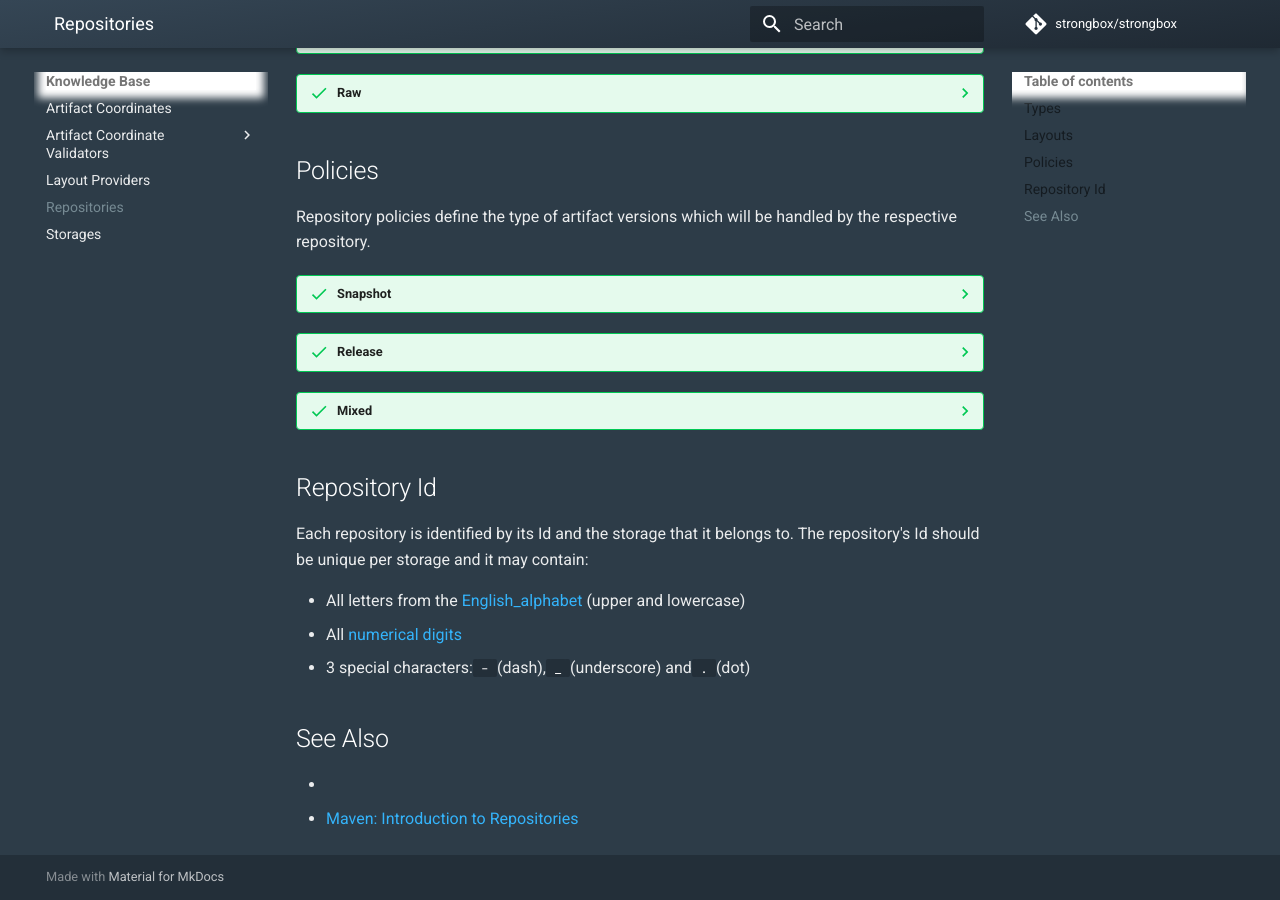
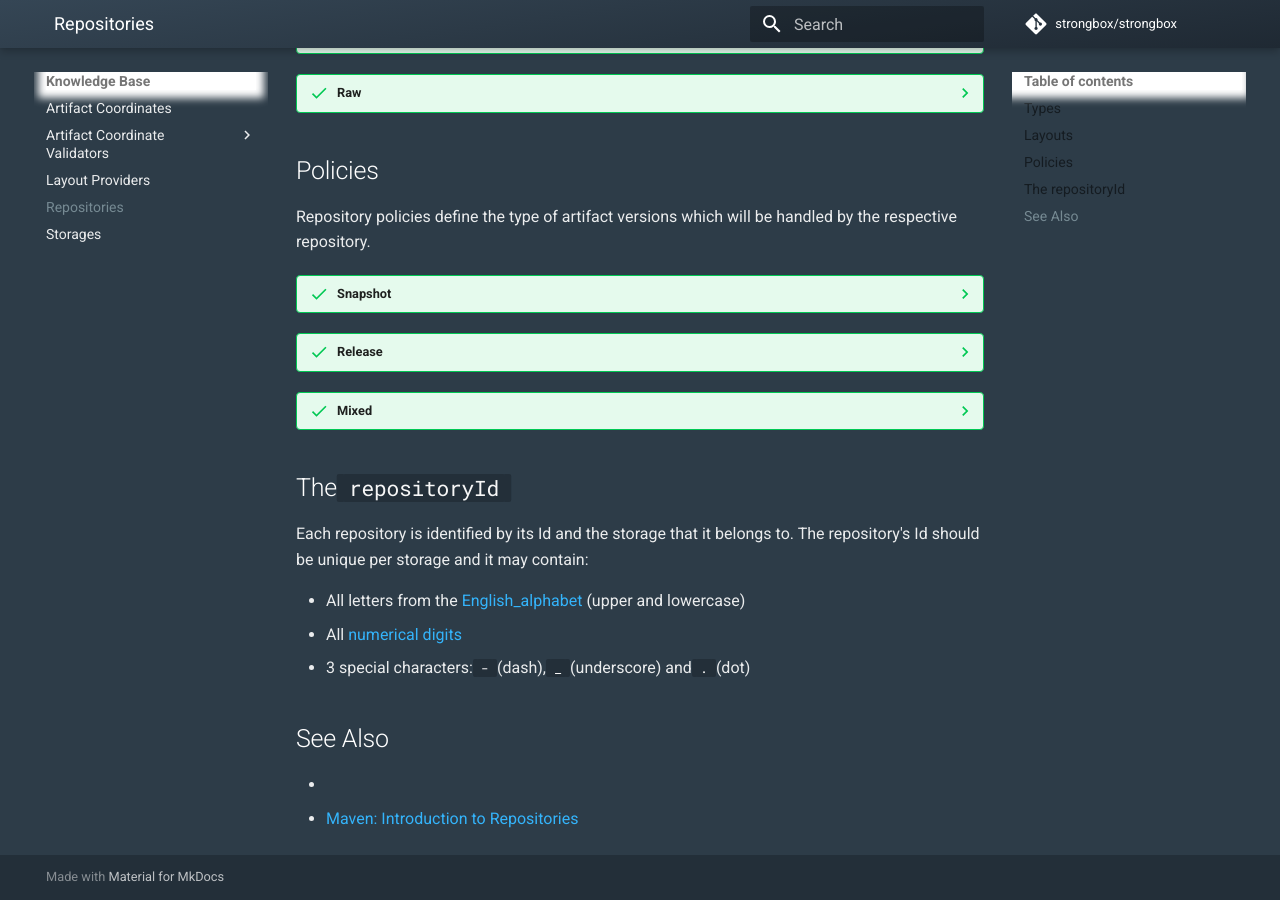
Before and after one commit to strongbox/strongbox-docs, an MkDocs documentation site: the page built from docs/knowledge-base/repositories.md, in a window 1280 px wide and 900 px high, scrolled down 928 px. Built offline with MkDocs 1.6.1 and Material for MkDocs 9.7.7, drawn with Linux system fonts in a browser that asks for light colours; comment, search, counter and statistics services are not loaded.

Commit message:
Update repositories.md

```diff
--- a/docs/knowledge-base/repositories.md
+++ b/docs/knowledge-base/repositories.md
@@ -99,7 +99,7 @@ Repository policies define the type of artifact versions which will be handled b
     Repositories of this kind will allow artifacts of both snapshot and release versions.
     This is usually used for group repositories, as they might contain both snapshot and release repositories.
 
-## Repository Id
+## The `repositoryId`
 
 Each repository is identified by its Id and the storage that it belongs to. The repository's Id should be unique per storage and it may contain:
 
```
